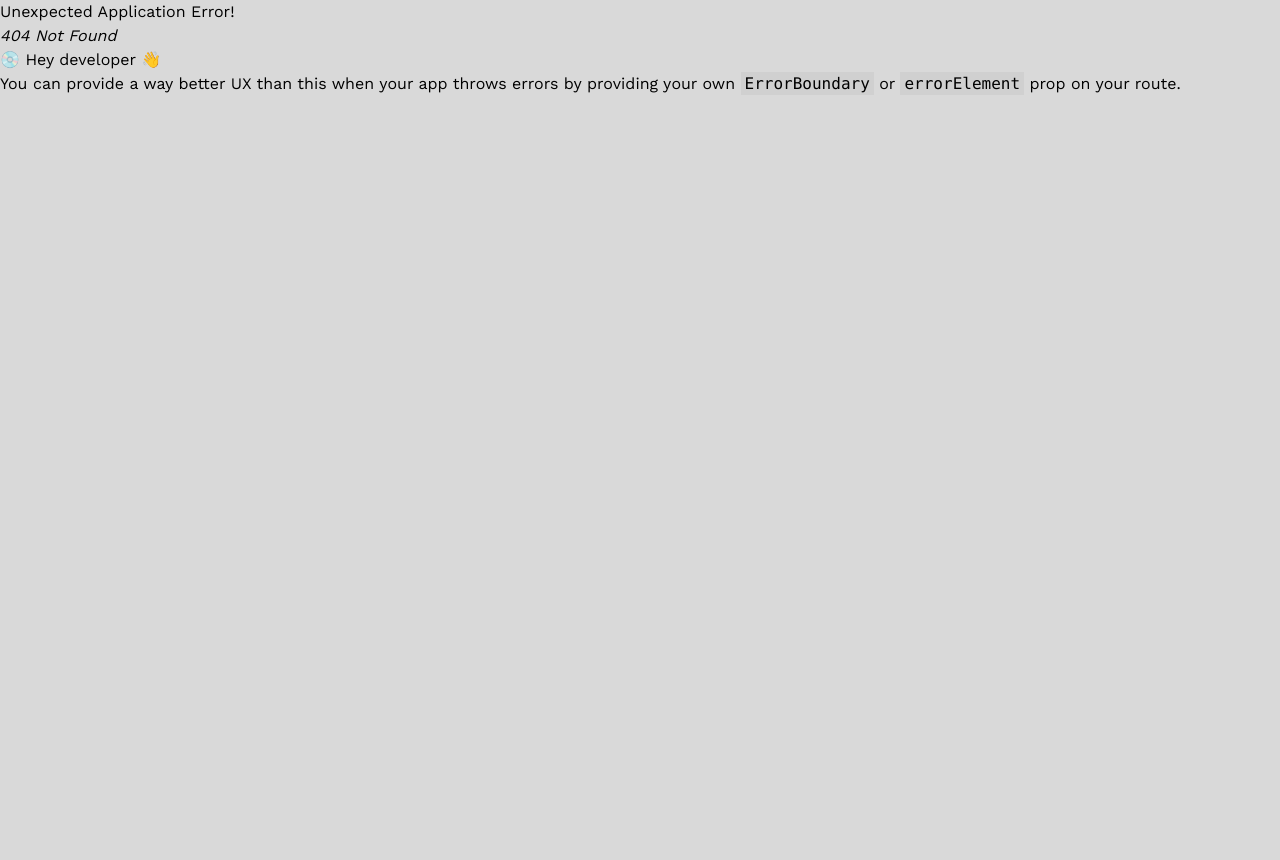
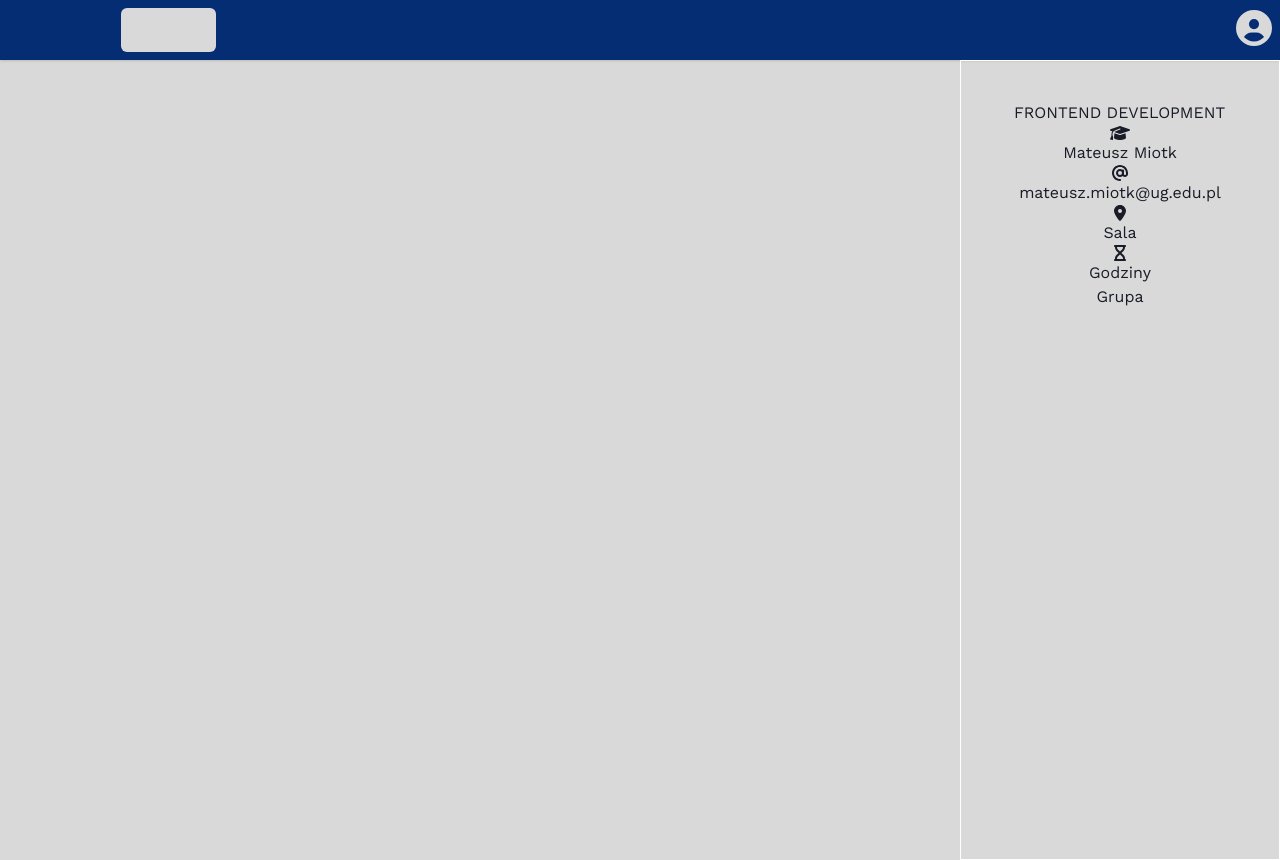
Before and after one commit to UniversityOfGdanskProjects/plan_front, a React (Vite) app: page /detailedPage in a window 1280 px wide. Before the commit this address had no page. Before the commit the page ends 800 px from the top, so only its background shows below. Built offline with nearby package versions, Linux system fonts and the light colour scheme.

Commit message:
working on layout, fa icons

```diff
--- a/src/assets/translations/en.json
+++ b/src/assets/translations/en.json
@@ -7,7 +7,7 @@
     "lang_change": "Change language",
     "login": "Sign in",
     "signup": "Sign up",
-    "ug": "University of Gdańsk",
+    "ug": "University of *",
     "not_registered": "unregistered user",
     "next_month": "Next month",
     "previous_month": "Previous month",
--- a/src/assets/translations/pl.json
+++ b/src/assets/translations/pl.json
@@ -7,7 +7,7 @@
     "lang_change": "Zmień język",
     "login": "Logowanie",
     "signup": "Rejestracja",
-    "ug": "Uniwersytet Gdański",
+    "ug": "Uniwersytet *",
     "not_registered": "bez rejestracji",
     "next_month": "Następny miesiąc",
     "prev_month": "Poprzedni miesiąc",
--- /dev/null
+++ b/src/components/DetailedSubjectPage.jsx
@@ -0,0 +1,31 @@
+import React from "react";
+import {
+  faGraduationCap,
+  faAt,
+  faLocationDot,
+  faHourglass,
+} from "@fortawesome/free-solid-svg-icons";
+import { FontAwesomeIcon } from "@fortawesome/react-fontawesome";
+
+const DetailedSubjectPage = () => {
+  const parseSubject = (subject) => {};
+
+  return (
+    <div className="flex justify-end items.center h-screen w-screen">
+      <div className=" flex flex-col justify-start items-center p-10 border border-white w-1/4 h-full">
+        <h2>FRONTEND DEVELOPMENT</h2>
+        <FontAwesomeIcon icon={faGraduationCap}></FontAwesomeIcon>
+        <p>Mateusz Miotk</p>
+        <FontAwesomeIcon icon={faAt}></FontAwesomeIcon>
+        <p>mateusz.miotk@ug.edu.pl</p>
+        <FontAwesomeIcon icon={faLocationDot}></FontAwesomeIcon>
+        <p>Sala</p>
+        <FontAwesomeIcon icon={faHourglass}></FontAwesomeIcon>
+        <p>Godziny</p>
+        <p>Grupa</p>
+      </div>
+    </div>
+  );
+};
+
+export default DetailedSubjectPage;
--- a/src/components/YearSchedule.jsx
+++ b/src/components/YearSchedule.jsx
@@ -1,5 +1,5 @@
 import React from "react";
-import SubjectCard from "./SubjectCart";
+import SubjectCard from "./SubjectCard";
 
 const YearSchedule = () => {
   return <div></div>;
--- a/src/components/YearScheduleProv.jsx
+++ b/src/components/YearScheduleProv.jsx
@@ -1,13 +1,13 @@
-import React from "react";
-import { useForm } from "react-hook-form";
+// import React from "react";
+// import { useForm } from "react-hook-form";
 
-const YearScheduleProv = () => {
-  const { register, handleSubmit, errors } = useForm();
+// const YearScheduleProv = () => {
+//   const { register, handleSubmit, errors } = useForm();
 
-  return <form
-            onSubmit={handleSubmit((data) => console.log(data))}
-            >
-   <input {...register{"year", {required: true}} />
+//   return <form
+//             onSubmit={handleSubmit((data) => console.log(data))}
+//             >
+//    <input {...register{"year", {required: true}} />
 
-  </form>;
-};
+//   </form>;
+// };
--- a/src/index.css
+++ b/src/index.css
@@ -7,5 +7,5 @@
   font-family: 'Work Sans', sans-serif;
 }
 body{
-  @apply bg-primaryLight dark:bg-primaryDark;
+  @apply bg-primaryLight dark:bg-primaryDark h-screen w-screen;
 }
--- a/src/router/router.jsx
+++ b/src/router/router.jsx
@@ -7,6 +7,7 @@ import App from "../App";
 import Calendar from "../components/Calendar";
 import WelcomePage from "../components/WelcomePage";
 import YearSchedule from "../components/YearSchedule";
+import DetailedSubjectPage from "../components/DetailedSubjectPage";
 
 export const router = createBrowserRouter(
   createRoutesFromElements(
@@ -14,6 +15,7 @@ export const router = createBrowserRouter(
       <Route path="" element={<WelcomePage />} />
       <Route path="kalendarz" element={<Calendar />} />
       <Route path="yearSchedule" element={<YearSchedule />} />
+      <Route path="detailedPage" element={<DetailedSubjectPage />} />
     </Route>
   )
 );
```
Also changed, not shown: src/components/SubjectCard.jsx (renamed from src/components/SubjectCart.jsx).
